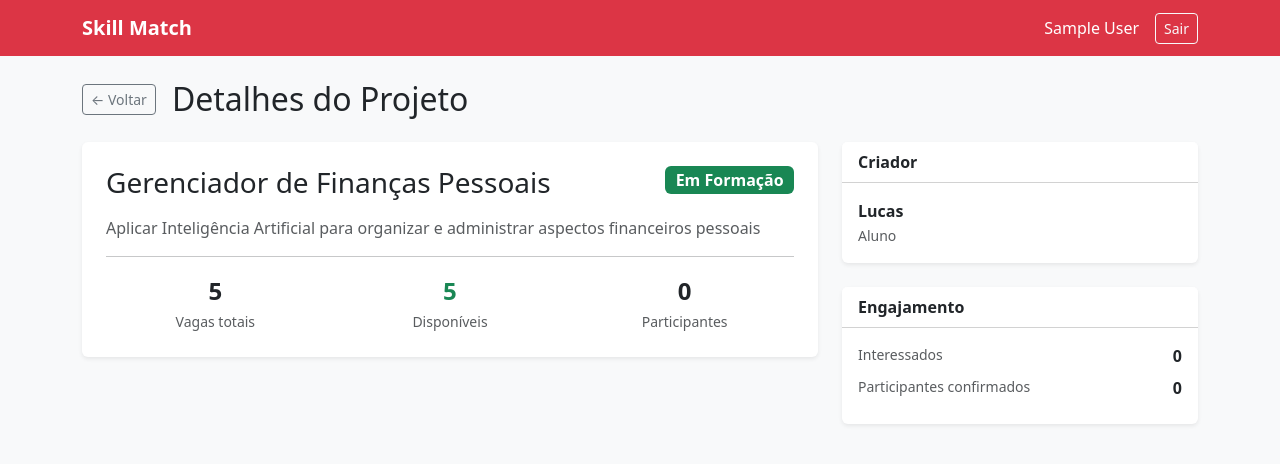
After one commit to lucvs07/Fiap-Skill-Match, a Flask app: page /projetos/1 in a window 1280 px wide. The commit adds this page. Shown: the top 464 px of the page. Run offline with Flask 3, Linux system fonts and the light colour scheme; the visitor is signed in with stand-in values (Sample User, id 1).

Commit message:
feat: implementa página de detalhes do projeto com aprovação de membros e mentores
Cria view de detalhe por índice real, corrigindo bug de índice filtrado
no mural. Mentor criador vê interessados com ações aprovar/recusar.
Aluno vê apenas contagens. Adiciona campo precisa_mentor no formulário
de criação e seção de candidatura de mentores no detalhe.

Co-Authored-By: R4fael-silva <rafael.a.os@hotmail.com>
Co-Authored-By: monique-ferreira <anjos.moniqueferreira@gmail.com>

```diff
--- a/src/templates/novo_projeto.html
+++ b/src/templates/novo_projeto.html
@@ -33,6 +33,11 @@
             <label class="form-label">Papéis necessários <small class="text-muted">(opcional)</small></label>
             <div id="papeis-container"></div>
             <button type="button" id="add-papel" class="btn btn-sm btn-outline-secondary mt-2">+ Adicionar papel</button>
+          </div>
+
+          <div class="mb-4 form-check">
+            <input type="checkbox" class="form-check-input" name="precisa_mentor" id="precisa_mentor">
+            <label class="form-check-label" for="precisa_mentor">Meu projeto precisa de um mentor</label>
           </div>
 
           <button type="submit" class="btn btn-danger">Publicar</button>
--- /dev/null
+++ b/src/templates/projeto_detalhe.html
@@ -0,0 +1,230 @@
+{% extends 'base.html' %}
+{% block content %}
+
+<div class="d-flex align-items-center mb-4">
+  <a href="{{ url_for('projetos.mural') }}" class="btn btn-sm btn-outline-secondary me-3">← Voltar</a>
+  <h2 class="mb-0">Detalhes do Projeto</h2>
+</div>
+
+<div class="row g-4">
+
+  {# coluna principal #}
+  <div class="col-md-8">
+
+    {# cabeçalho #}
+    <div class="card border-0 shadow-sm mb-4">
+      <div class="card-body p-4">
+        <div class="d-flex justify-content-between align-items-start mb-3">
+          <h3 class="mb-0">{{ projeto.titulo }}</h3>
+          {% if projeto.status == STATUS_EM_FORMACAO %}
+            <span class="badge bg-success fs-6">{{ projeto.status }}</span>
+          {% else %}
+            <span class="badge bg-secondary fs-6">{{ projeto.status }}</span>
+          {% endif %}
+        </div>
+
+        <p class="text-muted">{{ projeto.resumo_tema }}</p>
+
+        {% if projeto.get('vagas_por_papel') %}
+        <div class="mt-3">
+          <h6 class="text-muted text-uppercase small mb-2">Vagas por Papel</h6>
+          <div class="d-flex flex-wrap gap-2">
+            {% for vp in projeto.vagas_por_papel %}
+              <span class="badge bg-light text-dark border px-3 py-2">
+                {{ vp.papel }}{% if vp.stack %} · {{ vp.stack }}{% endif %}
+                {% if vp.quantidade > 1 %} ({{ vp.quantidade }}){% endif %}
+              </span>
+            {% endfor %}
+          </div>
+        </div>
+        {% endif %}
+
+        <hr class="my-3">
+
+        <div class="row g-3 text-center">
+          {% set vagas = projeto.numero_vagas - projeto.participantes|length %}
+          <div class="col-4">
+            <div class="fw-bold fs-4">{{ projeto.numero_vagas }}</div>
+            <small class="text-muted">Vagas totais</small>
+          </div>
+          <div class="col-4">
+            <div class="fw-bold fs-4 text-success">{{ vagas }}</div>
+            <small class="text-muted">Disponíveis</small>
+          </div>
+          <div class="col-4">
+            <div class="fw-bold fs-4">{{ projeto.participantes|length }}</div>
+            <small class="text-muted">Participantes</small>
+          </div>
+        </div>
+      </div>
+    </div>
+
+    {# participantes atuais #}
+    {% if projeto.participantes %}
+    <div class="card border-0 shadow-sm mb-4">
+      <div class="card-header bg-white fw-semibold d-flex justify-content-between align-items-center">
+        <span>Participantes</span>
+        <span class="badge bg-success">{{ projeto.participantes|length }}</span>
+      </div>
+      <ul class="list-group list-group-flush">
+        {% for p in projeto.participantes %}
+          <li class="list-group-item px-4">{{ p }}</li>
+        {% endfor %}
+      </ul>
+    </div>
+    {% endif %}
+
+    {# interessados — apenas para o criador do projeto #}
+    {% if eh_criador %}
+    <div class="card border-0 shadow-sm mb-4">
+      <div class="card-header bg-white fw-semibold d-flex justify-content-between align-items-center">
+        <span>Interessados</span>
+        <span class="badge bg-warning text-dark">{{ projeto.interessados|length }}</span>
+      </div>
+      <div class="card-body p-0">
+        {% if projeto.interessados %}
+          <ul class="list-group list-group-flush">
+            {% for nome in projeto.interessados %}
+              <li class="list-group-item px-4 py-3 d-flex justify-content-between align-items-center">
+                <span>{{ nome }}</span>
+                {% if projeto.status == STATUS_EM_FORMACAO %}
+                <div class="d-flex gap-2">
+                  <form method="POST" action="{{ url_for('projetos.aprovar_interessado', idx=idx, nome=nome) }}">
+                    <button type="submit" class="btn btn-sm btn-success">Aprovar</button>
+                  </form>
+                  <form method="POST" action="{{ url_for('projetos.rejeitar_interessado', idx=idx, nome=nome) }}">
+                    <button type="submit" class="btn btn-sm btn-outline-danger">Recusar</button>
+                  </form>
+                </div>
+                {% endif %}
+              </li>
+            {% endfor %}
+          </ul>
+        {% else %}
+          <div class="p-4 text-center text-muted small">
+            Nenhum aluno manifestou interesse ainda.
+          </div>
+        {% endif %}
+      </div>
+    </div>
+    {% endif %}
+
+    {# seção de mentor #}
+    {% if projeto.get('mentor_responsavel') %}
+    <div class="card border-0 shadow-sm mb-4">
+      <div class="card-header bg-white fw-semibold">Mentor Responsável</div>
+      <div class="card-body">
+        <span class="badge bg-primary fs-6">{{ projeto.mentor_responsavel }}</span>
+      </div>
+    </div>
+    {% elif projeto.get('precisa_mentor') %}
+      {% if session.tipo == 'mentor' and not eh_criador %}
+        {% if session.nome in projeto.get('mentores_interessados', []) %}
+        <div class="alert alert-info">Candidatura enviada. Aguarde a resposta do criador do projeto.</div>
+        {% else %}
+        <div class="card border-0 shadow-sm mb-4">
+          <div class="card-body">
+            <form method="POST" action="{{ url_for('projetos.candidatar_mentor', idx=idx) }}">
+              <button type="submit" class="btn btn-danger w-100">Quero mentorar este projeto</button>
+            </form>
+          </div>
+        </div>
+        {% endif %}
+      {% endif %}
+      {% if eh_criador %}
+      <div class="card border-0 shadow-sm mb-4">
+        <div class="card-header bg-white fw-semibold d-flex justify-content-between align-items-center">
+          <span>Candidaturas de Mentores</span>
+          <span class="badge bg-warning text-dark">{{ projeto.get('mentores_interessados', [])|length }}</span>
+        </div>
+        <div class="card-body p-0">
+          {% if projeto.get('mentores_interessados') %}
+            <ul class="list-group list-group-flush">
+              {% for nome in projeto.mentores_interessados %}
+                <li class="list-group-item px-4 py-3 d-flex justify-content-between align-items-center">
+                  <span>{{ nome }}</span>
+                  <div class="d-flex gap-2">
+                    <form method="POST" action="{{ url_for('projetos.aprovar_mentor', idx=idx, nome=nome) }}">
+                      <button type="submit" class="btn btn-sm btn-success">Aprovar</button>
+                    </form>
+                    <form method="POST" action="{{ url_for('projetos.rejeitar_mentor', idx=idx, nome=nome) }}">
+                      <button type="submit" class="btn btn-sm btn-outline-danger">Recusar</button>
+                    </form>
+                  </div>
+                </li>
+              {% endfor %}
+            </ul>
+          {% else %}
+            <div class="p-4 text-center text-muted small">
+              Nenhum mentor se candidatou ainda.
+            </div>
+          {% endif %}
+        </div>
+      </div>
+      {% endif %}
+    {% endif %}
+
+  </div>
+
+  {# sidebar #}
+  <div class="col-md-4">
+
+    {# criador #}
+    <div class="card border-0 shadow-sm mb-4">
+      <div class="card-header bg-white fw-semibold">Criador</div>
+      <div class="card-body">
+        <p class="fw-semibold mb-0">{{ projeto.criador_nome }}</p>
+        <small class="text-muted">{{ projeto.criador_tipo }}</small>
+      </div>
+    </div>
+
+    {# resumo de interesse #}
+    <div class="card border-0 shadow-sm mb-4">
+      <div class="card-header bg-white fw-semibold">Engajamento</div>
+      <div class="card-body">
+        <div class="d-flex justify-content-between mb-2">
+          <span class="text-muted small">Interessados</span>
+          <strong>{{ projeto.interessados|length }}</strong>
+        </div>
+        <div class="d-flex justify-content-between mb-2">
+          <span class="text-muted small">Participantes confirmados</span>
+          <strong>{{ projeto.participantes|length }}</strong>
+        </div>
+        {% if projeto.get('precisa_mentor') is not none %}
+        <div class="d-flex justify-content-between">
+          <span class="text-muted small">Precisa de mentor</span>
+          {% if projeto.get('precisa_mentor') %}
+            <span class="badge bg-warning text-dark">Sim</span>
+          {% else %}
+            <span class="badge bg-secondary">Não</span>
+          {% endif %}
+        </div>
+        {% endif %}
+      </div>
+    </div>
+
+    {# ação do aluno #}
+    {% if session.tipo == 'aluno' and projeto.status == STATUS_EM_FORMACAO %}
+      {% set ja_interessado = session.nome in projeto.interessados %}
+      {% set ja_participa = session.nome in projeto.participantes %}
+      <div class="card border-0 shadow-sm">
+        <div class="card-body">
+          {% if ja_participa %}
+            <div class="alert alert-success mb-0 text-center small">Você é participante deste projeto.</div>
+          {% elif ja_interessado %}
+            <div class="alert alert-info mb-0 text-center small">Interesse registrado. Aguarde a aprovação.</div>
+          {% else %}
+            <form method="POST" action="{{ url_for('projetos.manifestar_interesse', idx=idx) }}">
+              <button type="submit" class="btn btn-danger w-100">Tenho interesse</button>
+            </form>
+          {% endif %}
+        </div>
+      </div>
+    {% elif projeto.status == STATUS_GRUPO_FECHADO and not eh_criador %}
+      <div class="alert alert-secondary text-center small">Este projeto está com o grupo fechado.</div>
+    {% endif %}
+
+  </div>
+</div>
+
+{% endblock %}
--- a/src/views/projetos.py
+++ b/src/views/projetos.py
@@ -16,15 +16,15 @@ def mural():
     status_filtro = request.args.get('status', '')
     papel_filtro = request.args.get('papel', '').strip()
 
-    projetos = todos
+    projetos_com_idx = list(enumerate(todos))
     if busca:
-        projetos = [p for p in projetos if busca in p['titulo'].lower()
-                    or busca in p['resumo_tema'].lower()]
+        projetos_com_idx = [(i, p) for i, p in projetos_com_idx
+                            if busca in p['titulo'].lower() or busca in p['resumo_tema'].lower()]
     if status_filtro in (STATUS_EM_FORMACAO, STATUS_GRUPO_FECHADO):
-        projetos = [p for p in projetos if p['status'] == status_filtro]
+        projetos_com_idx = [(i, p) for i, p in projetos_com_idx if p['status'] == status_filtro]
     if papel_filtro:
-        projetos = [
-            p for p in projetos
+        projetos_com_idx = [
+            (i, p) for i, p in projetos_com_idx
             if any(v['papel'].lower() == papel_filtro.lower()
                    for v in p.get('vagas_por_papel', []))
         ]
@@ -38,7 +38,7 @@ def mural():
 
     return render_template(
         'projetos.html',
-        projetos=projetos,
+        projetos_com_idx=projetos_com_idx,
         busca=busca,
         status_filtro=status_filtro,
         papel_filtro=papel_filtro,
@@ -77,15 +77,72 @@ def novo_projeto():
                     vagas_por_papel.append({'papel': p, 'stack': s.strip(), 'quantidade': qtd})
 
             tipo = session.get('tipo', 'aluno').capitalize()
-            projeto = Projeto(titulo, resumo, int(vagas), tipo, session.get('nome'),
-                              vagas_por_papel=vagas_por_papel)
+            project_dict = Projeto(titulo, resumo, int(vagas), tipo, session.get('nome'),
+                                   vagas_por_papel=vagas_por_papel).to_dict()
+            project_dict['precisa_mentor'] = 'precisa_mentor' in request.form
             projetos = carregar_projetos()
-            projetos.append(projeto.to_dict())
+            projetos.append(project_dict)
             salvar_projetos(projetos)
             flash('Projeto publicado com sucesso!', 'success')
             return redirect(url_for('projetos.mural'))
 
     return render_template('novo_projeto.html')
+
+
+@projetos_bp.route('/projetos/<int:idx>')
+@login_required
+def detalhe(idx):
+    projetos = carregar_projetos()
+    if idx < 0 or idx >= len(projetos):
+        flash('Projeto não encontrado.', 'danger')
+        return redirect(url_for('projetos.mural'))
+    projeto = projetos[idx]
+    eh_criador = (session.get('nome') == projeto.get('criador_nome')
+                  and session.get('tipo') == projeto.get('criador_tipo', '').lower())
+    return render_template('projeto_detalhe.html', projeto=projeto, idx=idx,
+                           eh_criador=eh_criador,
+                           STATUS_EM_FORMACAO=STATUS_EM_FORMACAO,
+                           STATUS_GRUPO_FECHADO=STATUS_GRUPO_FECHADO)
+
+
+@projetos_bp.route('/projetos/<int:idx>/aprovar/<nome>', methods=['POST'])
+@login_required
+def aprovar_interessado(idx, nome):
+    projetos = carregar_projetos()
+    if idx < 0 or idx >= len(projetos):
+        flash('Projeto não encontrado.', 'danger')
+        return redirect(url_for('projetos.mural'))
+    projeto = projetos[idx]
+    if session.get('nome') != projeto.get('criador_nome'):
+        flash('Sem permissão.', 'danger')
+        return redirect(url_for('projetos.detalhe', idx=idx))
+    if nome in projeto.get('interessados', []) and nome not in projeto.get('participantes', []):
+        projeto['interessados'].remove(nome)
+        projeto.setdefault('participantes', []).append(nome)
+        vagas_restantes = projeto['numero_vagas'] - len(projeto['participantes'])
+        if vagas_restantes <= 0:
+            projeto['status'] = STATUS_GRUPO_FECHADO
+        salvar_projetos(projetos)
+        flash(f'{nome} aprovado(a) como participante.', 'success')
+    return redirect(url_for('projetos.detalhe', idx=idx))
+
+
+@projetos_bp.route('/projetos/<int:idx>/rejeitar/<nome>', methods=['POST'])
+@login_required
+def rejeitar_interessado(idx, nome):
+    projetos = carregar_projetos()
+    if idx < 0 or idx >= len(projetos):
+        flash('Projeto não encontrado.', 'danger')
+        return redirect(url_for('projetos.mural'))
+    projeto = projetos[idx]
+    if session.get('nome') != projeto.get('criador_nome'):
+        flash('Sem permissão.', 'danger')
+        return redirect(url_for('projetos.detalhe', idx=idx))
+    if nome in projeto.get('interessados', []):
+        projeto['interessados'].remove(nome)
+        salvar_projetos(projetos)
+        flash(f'Interesse de {nome} recusado.', 'info')
+    return redirect(url_for('projetos.detalhe', idx=idx))
 
 
 @projetos_bp.route('/projetos/<int:idx>/interesse', methods=['POST'])
@@ -114,4 +171,82 @@ def manifestar_interesse(idx):
         salvar_projetos(projetos)
         flash(f'Interesse em "{projeto["titulo"]}" registrado!', 'success')
 
-    return redirect(url_for('projetos.mural'))
+    return redirect(url_for('projetos.detalhe', idx=idx))
+
+
+@projetos_bp.route('/projetos/<int:idx>/candidatar-mentor', methods=['POST'])
+@login_required
+def candidatar_mentor(idx):
+    if session.get('tipo') != 'mentor':
+        flash('Apenas mentores podem se candidatar.', 'warning')
+        return redirect(url_for('projetos.detalhe', idx=idx))
+
+    projetos = carregar_projetos()
+    if idx < 0 or idx >= len(projetos):
+        flash('Projeto não encontrado.', 'danger')
+        return redirect(url_for('projetos.mural'))
+
+    projeto = projetos[idx]
+    nome = session.get('nome')
+
+    if not projeto.get('precisa_mentor'):
+        flash('Este projeto não precisa de mentor.', 'warning')
+    elif projeto.get('criador_tipo', '').lower() != 'aluno':
+        flash('Apenas projetos criados por alunos aceitam candidatura de mentor.', 'warning')
+    elif projeto.get('mentor_responsavel'):
+        flash('Este projeto já tem um mentor responsável.', 'warning')
+    elif nome in projeto.get('mentores_interessados', []):
+        flash('Você já enviou sua candidatura para este projeto.', 'info')
+    else:
+        projeto.setdefault('mentores_interessados', []).append(nome)
+        salvar_projetos(projetos)
+        flash('Candidatura enviada com sucesso!', 'success')
+
+    return redirect(url_for('projetos.detalhe', idx=idx))
+
+
+@projetos_bp.route('/projetos/<int:idx>/aprovar-mentor/<nome>', methods=['POST'])
+@login_required
+def aprovar_mentor(idx, nome):
+    projetos = carregar_projetos()
+    if idx < 0 or idx >= len(projetos):
+        flash('Projeto não encontrado.', 'danger')
+        return redirect(url_for('projetos.mural'))
+
+    projeto = projetos[idx]
+    if session.get('nome') != projeto.get('criador_nome'):
+        flash('Sem permissão.', 'danger')
+        return redirect(url_for('projetos.detalhe', idx=idx))
+
+    if nome in projeto.get('mentores_interessados', []):
+        projeto['mentor_responsavel'] = nome
+        projeto['mentores_interessados'] = []
+        salvar_projetos(projetos)
+        flash(f'{nome} aprovado(a) como mentor responsável.', 'success')
+    else:
+        flash('Candidatura não encontrada.', 'danger')
+
+    return redirect(url_for('projetos.detalhe', idx=idx))
+
+
+@projetos_bp.route('/projetos/<int:idx>/rejeitar-mentor/<nome>', methods=['POST'])
+@login_required
+def rejeitar_mentor(idx, nome):
+    projetos = carregar_projetos()
+    if idx < 0 or idx >= len(projetos):
+        flash('Projeto não encontrado.', 'danger')
+        return redirect(url_for('projetos.mural'))
+
+    projeto = projetos[idx]
+    if session.get('nome') != projeto.get('criador_nome'):
+        flash('Sem permissão.', 'danger')
+        return redirect(url_for('projetos.detalhe', idx=idx))
+
+    if nome in projeto.get('mentores_interessados', []):
+        projeto['mentores_interessados'].remove(nome)
+        salvar_projetos(projetos)
+        flash(f'Candidatura de {nome} recusada.', 'info')
+    else:
+        flash('Candidatura não encontrada.', 'danger')
+
+    return redirect(url_for('projetos.detalhe', idx=idx))
```
Also changed, not shown: src/templates/projetos.html (+6 -17 lines).
